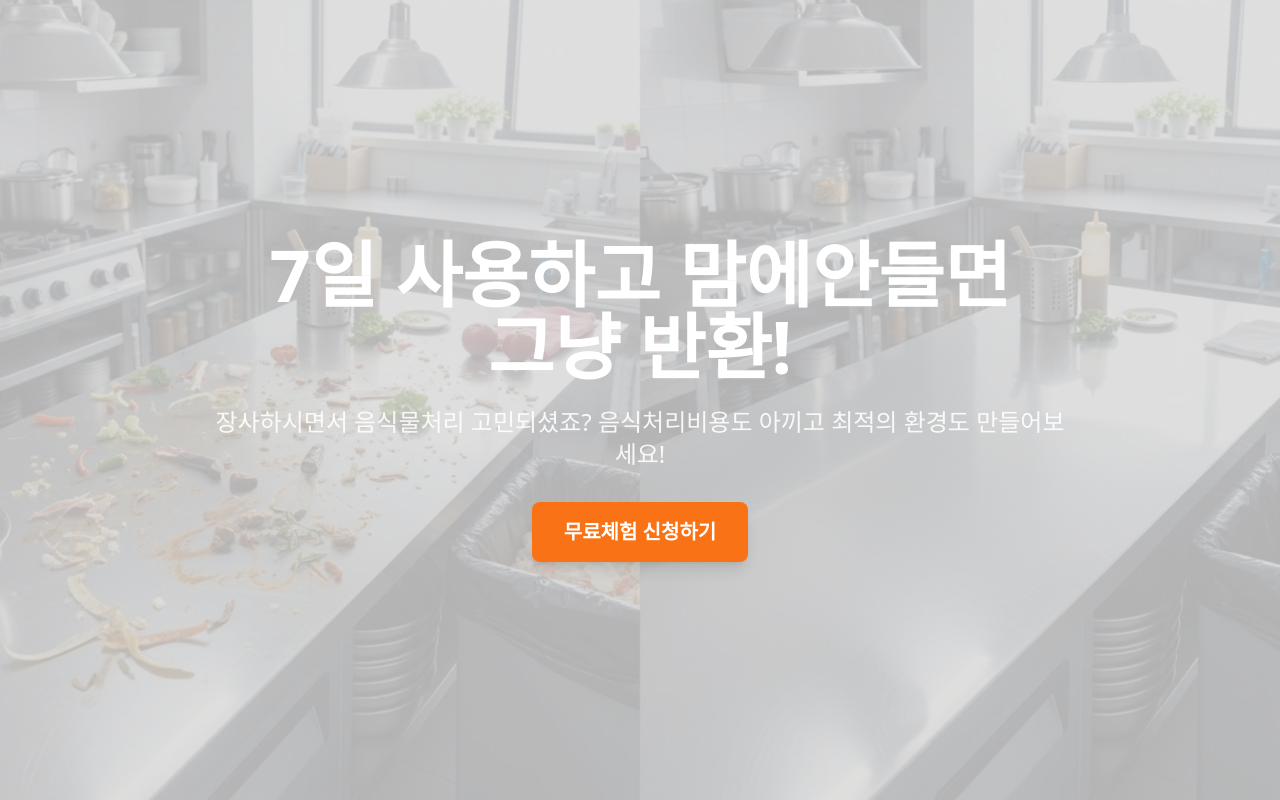
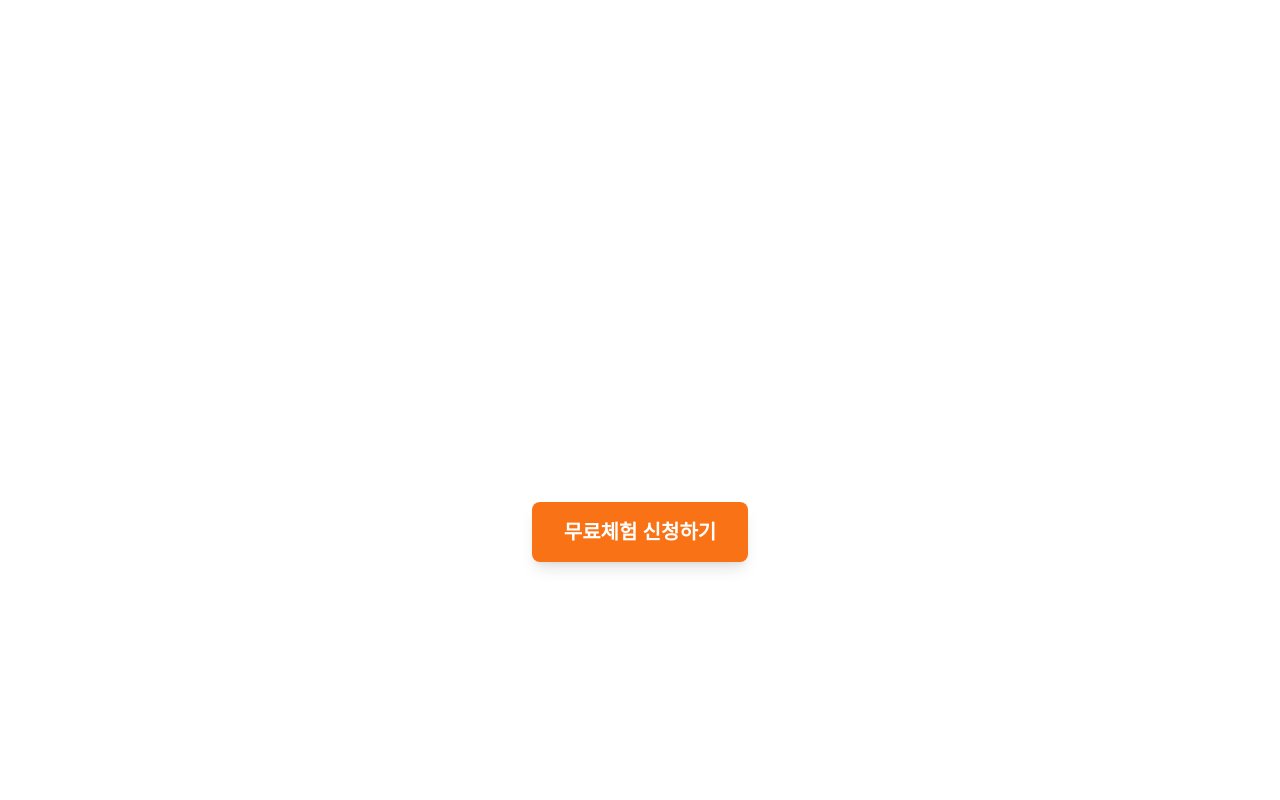
Before and after one commit to conadeli/acegreen, a React (Vite) app: page / in a window 1280 px wide. Shown: the top 800 px of the page. Built offline with nearby package versions, Linux system fonts and the light colour scheme.

Commit message:
Update Hero.tsx

```diff
--- a/src/components/Hero.tsx
+++ b/src/components/Hero.tsx
@@ -15,7 +15,7 @@
         <img
           src="/images/hero-bg.jpg"
           alt="산업장비"
-          className="w-full h-full object-cover opacity-30"
+          className="w-full h-full object-cover opacity-0"
         />
       </div>
 
```
